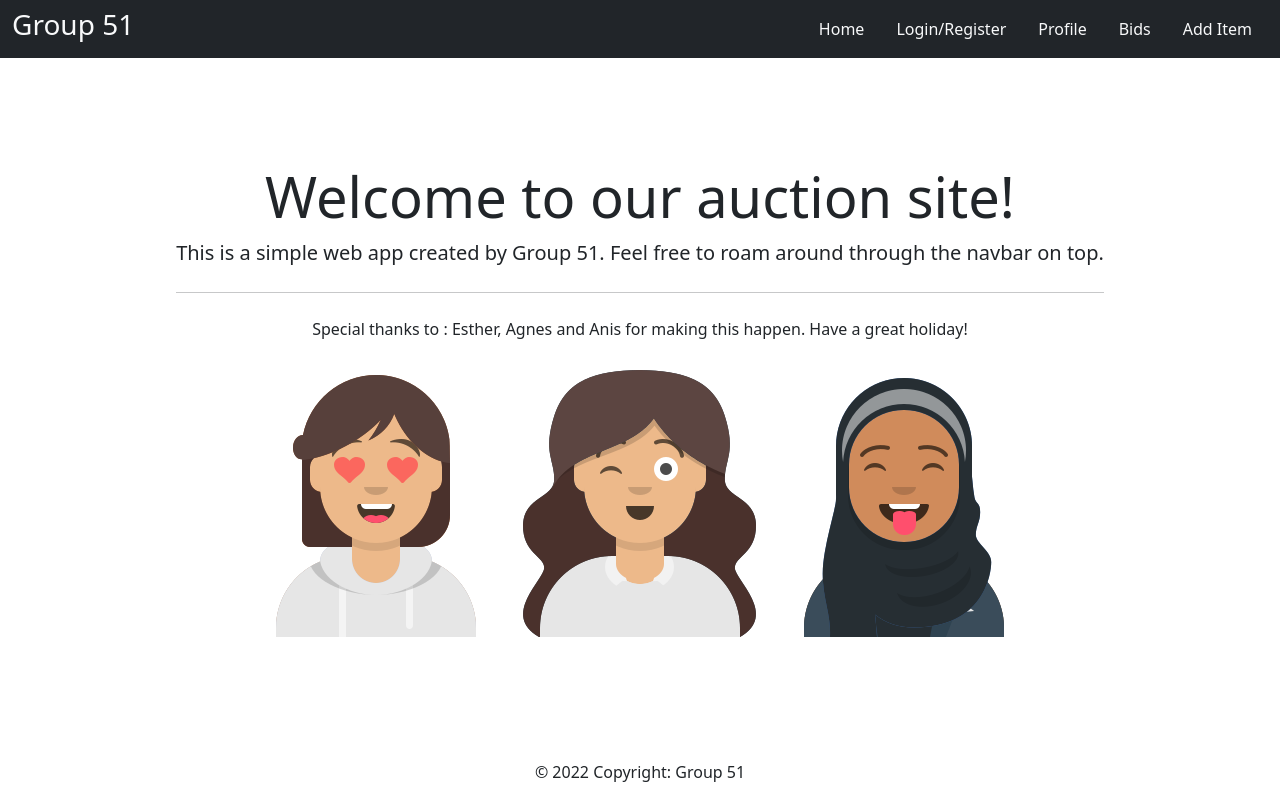
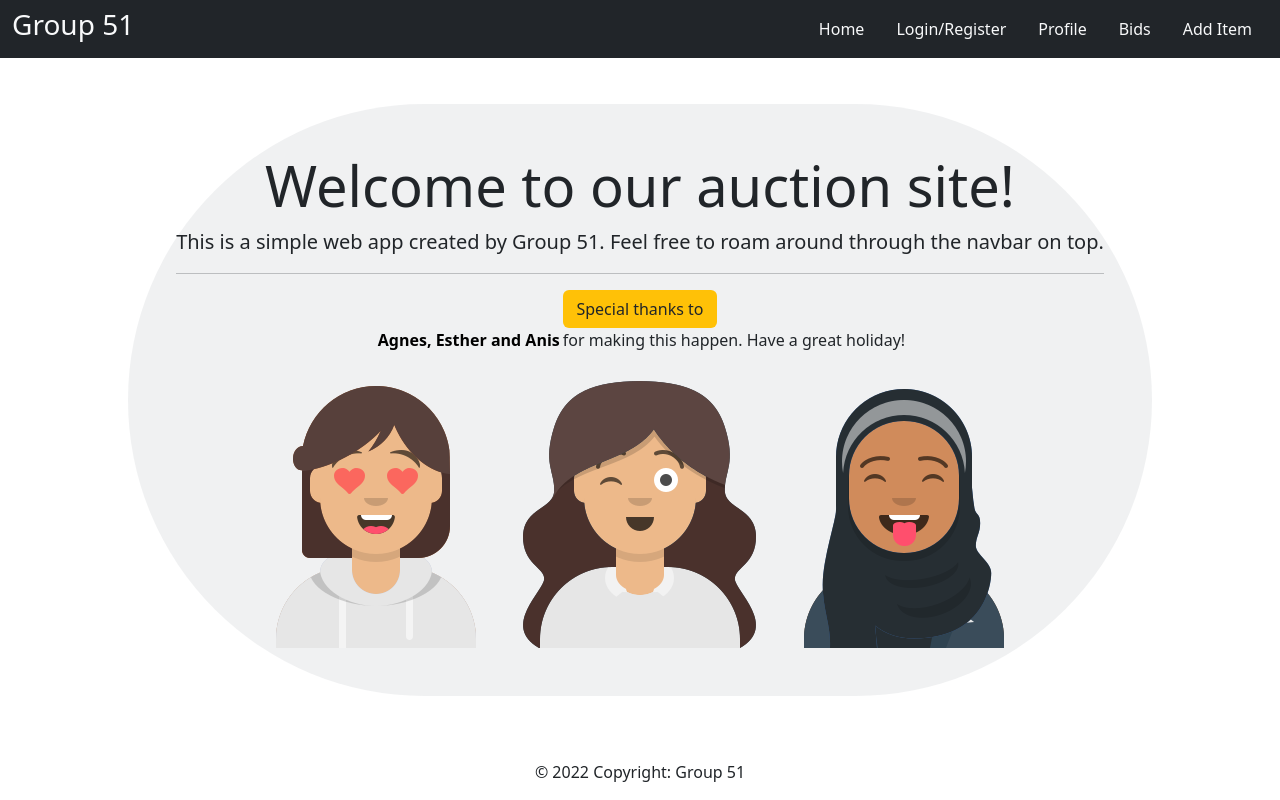
Before and after one commit to anisfaqiehah/ECS639U-Group51, a Vue app in the folder Frontend/: page / in a window 1280 px wide. Built offline with nearby package versions, Linux system fonts and the light colour scheme.

Commit message:
Update Home.vue

```diff
--- a/Frontend/src/views/Home.vue
+++ b/Frontend/src/views/Home.vue
@@ -1,9 +1,11 @@
 <template>
-<div class="jumbotron">
+<div id="master">
+ <div class="p-5 m-5 jumbotron bg-secondary bg-opacity-10 rounded-pill" >
   <h1 class="display-4">Welcome to our auction site!</h1>
   <p class="lead">This is a simple web app created by Group 51. Feel free to roam around through the navbar on top.</p>
-  <hr class="my-4">
-  <p>Special thanks to : Esther, Agnes and Anis for making this happen. Have a great holiday!</p>
+  <hr class="my-3">
+  <div class="btn bg-warning">Special thanks to</div>
+  <p><mark class="fw-bold">Agnes, Esther and Anis</mark>for making this happen. Have a great holiday!</p>
 
     <div class="container">
     <img src="@/assets/agnes.png" alt="agnes" class="rounded">
@@ -11,9 +13,16 @@
     <img src="@/assets/anis.png" alt="anis" class="rounded">
     </div>
 </div>
+</div>
 </template>
 
 <script>
 export default {
   }
 </script>
+
+<style>
+mark{
+  background: none;
+}
+</style>
```
